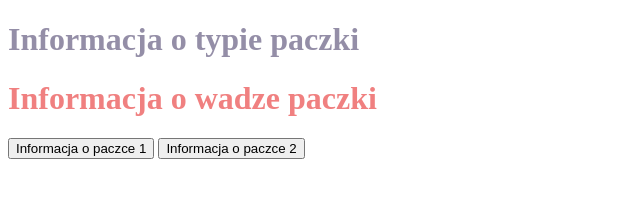
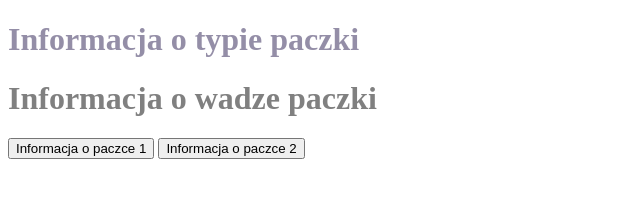
Before and after one commit to agnieszkatab/GoIT, a plain HTML site: page index.html in a window 1280 px wide. Shown: the whole page, without its empty margins (0-640 px from the left). Drawn offline with Linux system fonts and the light colour scheme.

```diff
--- a/mystyle.css
+++ b/mystyle.css
@@ -3,5 +3,5 @@
 }
 
 #id02{
-    color: lightcoral
+    color: grey
 }
```
Also changed, not shown: 1 other file.
